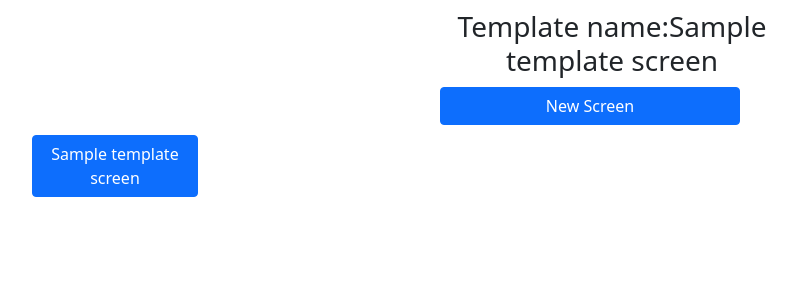
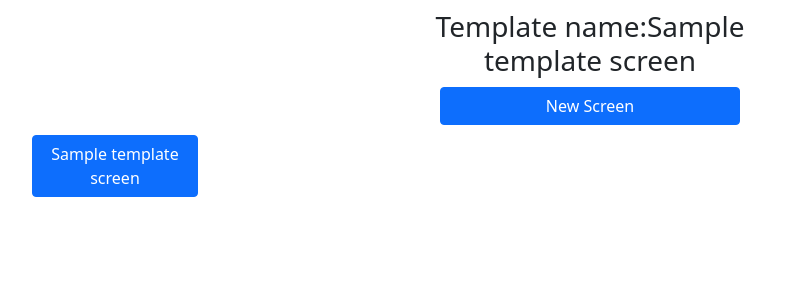
Before and after one commit to progalaxyelabs/rewriter, a CodeIgniter 4 app: the page made by app/Views/home_template.php in a window 1280 px wide. Shown: the part 56-356 px from the top of the page, without its empty margins (50-846 px from the left). Run offline with PHP 8.4 and a stand-in for CodeIgniter, Linux system fonts and the light colour scheme; the template is opened without the code that fills it: most values are stand-ins (such as "Sample title", 1, 10 or a date in 2020); some libraries are stand-ins or nearby versions.

Commit message:
removed fixed width to page heading in template page

```diff
--- a/public/style.1.css
+++ b/public/style.1.css
@@ -39,7 +39,7 @@
 }
 #template-screen {
     display: block;
-    width: 400px;
+    /* width: 400px; */
     text-align: center;
     margin: 10px auto;
 }
```
